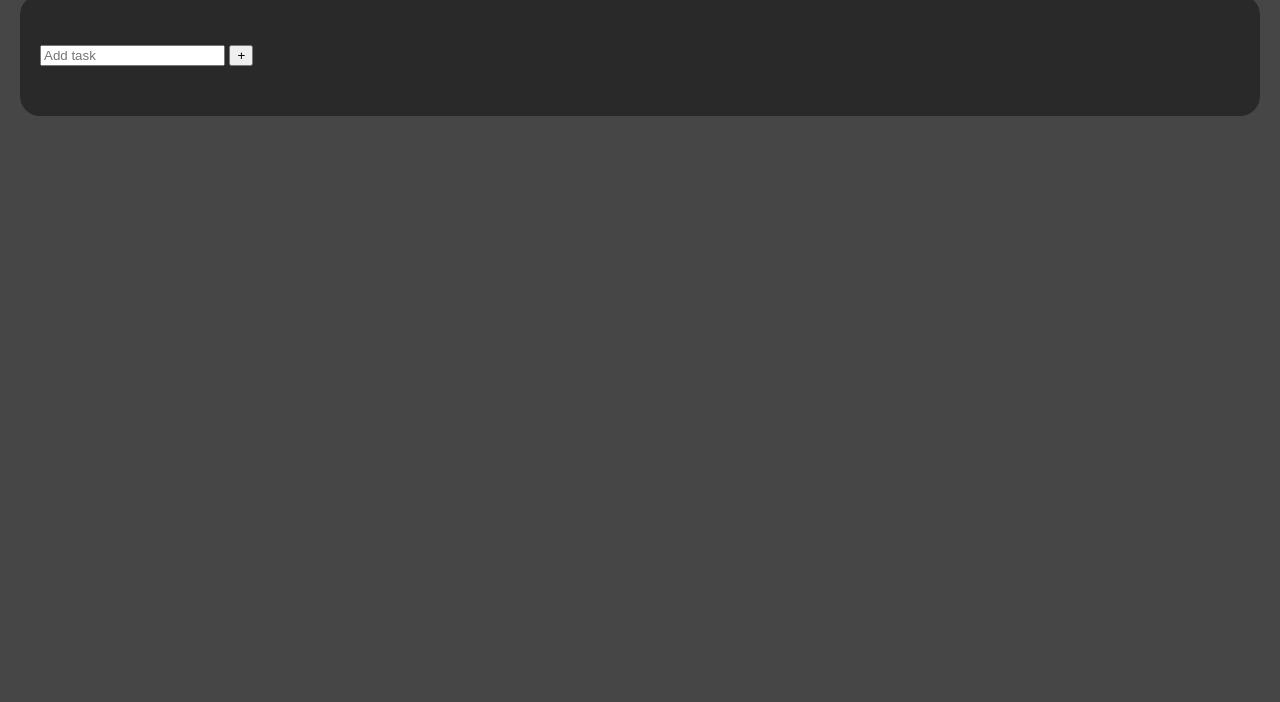
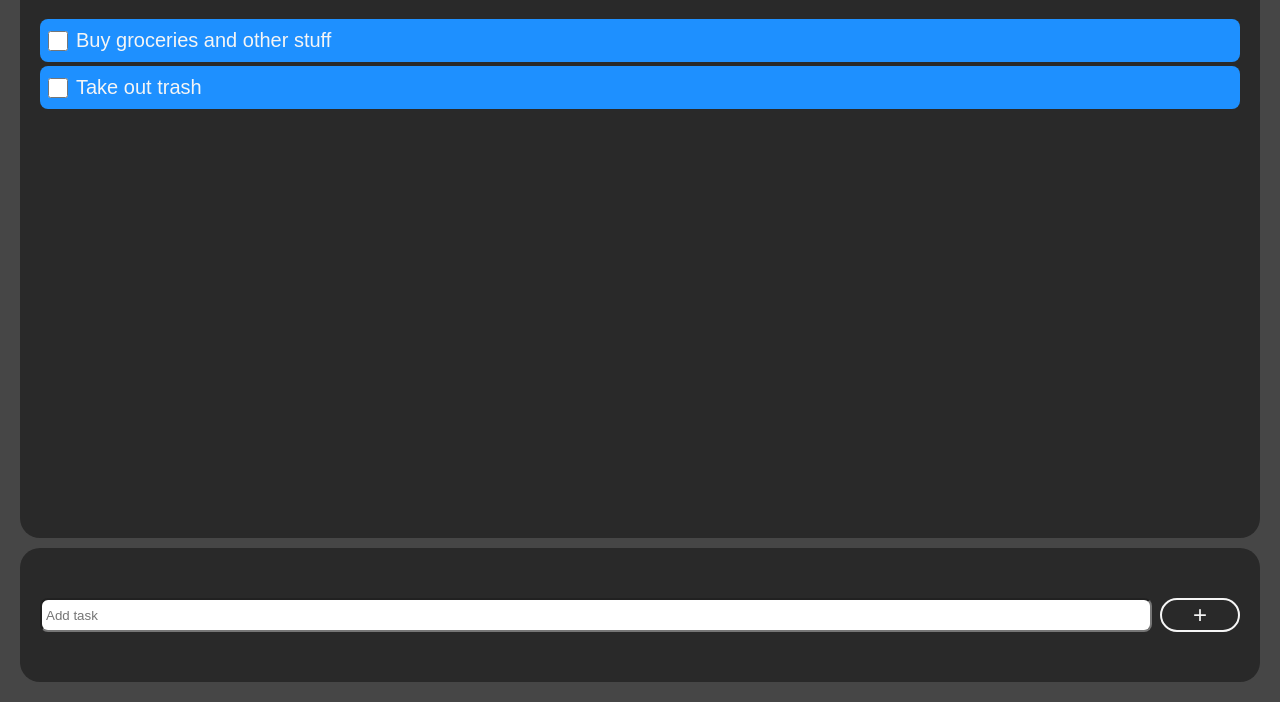
Before and after one commit to nadamspueblo/todo-list-app-p6, a plain HTML site: page index.html in a window 1280 px wide. Shown: the part 98-800 px from the top of the page. Drawn offline with Linux system fonts and the light colour scheme.

Commit message:
Finished basic styles

```diff
--- a/index.html
+++ b/index.html
@@ -14,7 +14,7 @@
         <div id="task-list" class="list">
             <div id="task0" class="task-item">
                 <input type="checkbox" id="checkbox0">
-                <label id="label0">Buy groceries</label>
+                <label id="label0">Buy groceries and other stuff</label>
             </div>
             <div id="task1" class="task-item">
                 <input type="checkbox" id="checkbox1">
--- a/styles.css
+++ b/styles.css
@@ -14,10 +14,16 @@ body {
     background-color: rgb(70, 70, 70);
     height: 100vh;
     padding: 20px;
+    display: flex;
+    flex-direction: column;
+    gap: 10px;
 }
 
 .list {
     background-color: rgb(41, 41, 41);
+    flex-grow: 1;
+    border-radius: 20px;
+    padding: 50px 20px;
 }
 
 .form-box {
@@ -25,3 +31,43 @@ body {
     padding: 50px 20px;
     border-radius: 20px;
 }
+
+.task-item {
+    background-color: dodgerblue;
+    margin-bottom: 4px;
+    padding: 10px 8px;
+    border-radius: 8px;
+    display: flex;
+    justify-content: flex-start;
+    align-items: center;
+    gap: 8px;
+}
+
+.task-item input {
+    width: 20px;
+    height: 20px;
+}
+
+.task-item label {
+    font-size: 20px;
+}
+
+.form-box {
+    display: flex;
+    gap: 8px;
+}
+
+.form-box input {
+    flex-grow: 1;
+    border-radius: 8px;
+    padding: 4px;
+}
+
+.form-box button {
+    background-color: inherit;
+    color: whitesmoke;
+    border: 2px solid whitesmoke;
+    border-radius: 20px;
+    width: 80px;
+    font-size: 24px;
+}
```
